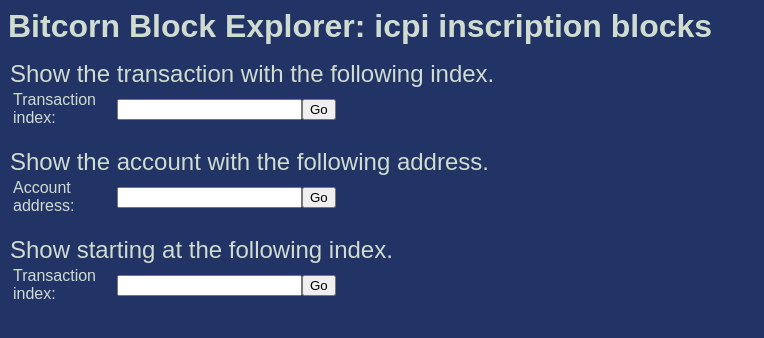
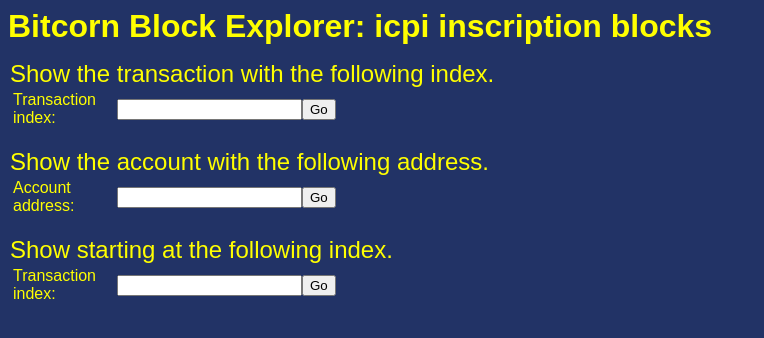
Before and after one commit to Bitcorn-labs/Icpi-explorer, a website built with webpack: page src/sneed_explorer_frontend/src/index.html in a window 1280 px wide. Shown: the whole page, without its empty margins (0-764 px from the left). Built offline with nearby package versions, Linux system fonts and the light colour scheme.

Commit message:
Update main.css

```diff
--- a/src/sneed_explorer_frontend/assets/main.css
+++ b/src/sneed_explorer_frontend/assets/main.css
@@ -1,7 +1,7 @@
 body {
     font-family: sans-serif;
     font-size: 12pt;
-    color: #D0DCD0;
+    color: #FFFF00;
     background-color: #236;
 }
 
```
